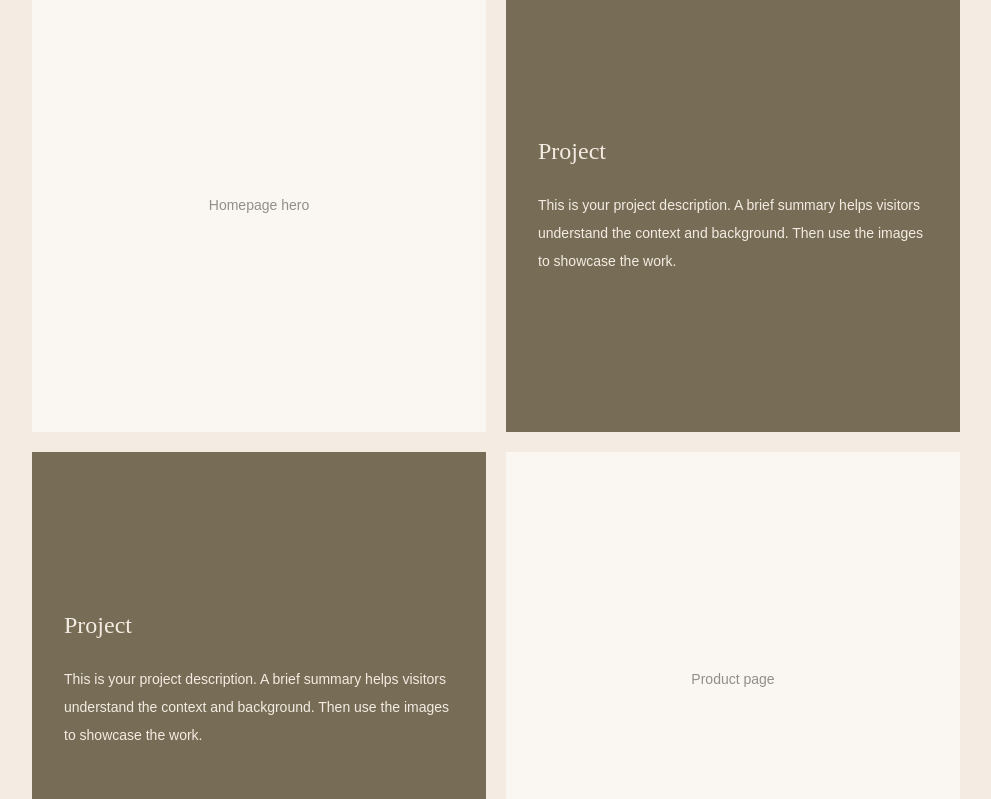
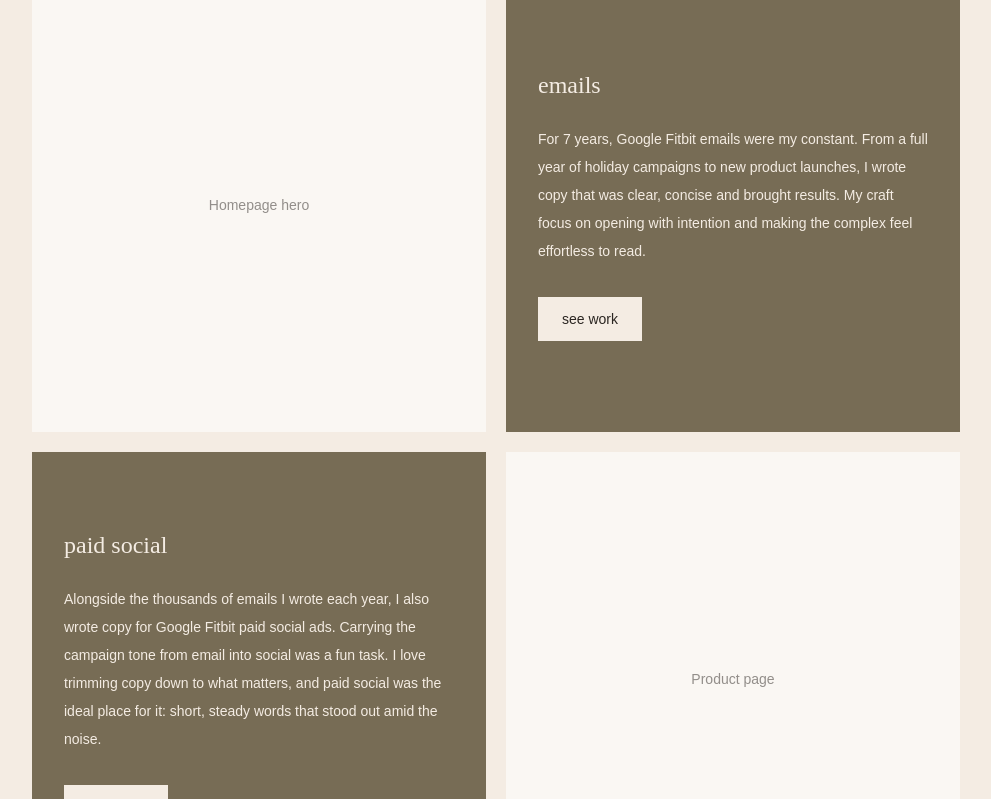
Before and after one commit to brigidcarney/brigid-portfolio, a React (Vite) app: page /work in a window 1280 px wide. Shown: the part 820-1619 px from the top of the page, without its empty margins (144-1135 px from the left). Built offline with nearby package versions, Linux system fonts and the light colour scheme.

Commit message:
update copy and add see work ctas across work modules, update pilates and photography copy

```diff
--- a/src/data/site.ts
+++ b/src/data/site.ts
@@ -8,6 +8,7 @@ export const site = {
   email: 'brigid@brigidcarney.com',
   linkedin: 'https://www.linkedin.com/in/brigidcarney/',
   instagram: '',
+  tiktok: 'https://www.tiktok.com/@brigidcarney',
   resume:
     'https://docs.google.com/document/d/1DnCPcjaCbbONx_9eplv7W4GREuVXw-cc3OATlKFTUtM/export?format=pdf',
 }
@@ -18,6 +19,7 @@ export type ExperienceSection = {
   tone: 'slate' | 'taupe' | 'moss'
   align: 'left' | 'right'
   cta?: { label: string; href: string }
+  ctas?: { label: string; href: string }[]
 }
 
 export const experience: ExperienceSection[] = [
@@ -35,24 +37,44 @@ export const experience: ExperienceSection[] = [
     cta: { label: 'my work', href: '/work' },
   },
   {
-    title: 'pilates',
+    title: 'pilates & yoga',
     tone: 'slate',
     align: 'right',
-    body: ['Paragraph about Pilates experience and teaching.'],
-    cta: { label: 'my instagram', href: site.instagram },
+    body: [
+      'I grew up knowing my athletic capabilities well. There were none. I loved running around and being a crazy kid, but my skillset wasn’t on the field, court or track.',
+      'In my first year of college, I found a home in the gym. I didn’t know what I was doing. I simply showed up, and slowly, my desire to feel good in my body and mind taught me how to move with care and build real strength. It took nearly a decade to get here, but I’m grateful for every step of this journey. This practice has shaped my life into something that nourishes my spirit.',
+      'Over the past year and a half, I completed my Pilates teacher training at The Lab, gave birth to my first child, and healed my body through postpartum. I have never felt stronger, in body or in mind. In early 2027, I begin my 200-hour yoga teacher training, a dream I’ve held for a long time.',
+      'It still feels surreal that this is my life, personally and professionally. I’m curious to see where this path leads as I guide others in caring for their body and mind.',
+      'Follow along on Instagram and TikTok (@brigidcarney) to see what I’m creating and where this path takes me.',
+    ],
+    ctas: [
+      { label: 'my instagram', href: site.instagram },
+      { label: 'my tik tok', href: site.tiktok },
+    ],
   },
   {
     title: 'photography',
     tone: 'moss',
     align: 'left',
-    body: ['Paragraph about photography.'],
+    body: [
+      'There’s an art to noticing the beauty in everyday life, especially when you’re nearly blind in one eye. From the moment I held my first real camera, I was completely enamored with capturing the life around me.',
+      'With my Nikon D5600 and a few simple starter lenses, I’ve gathered every bit of magic I’ve come across. Flowers are my usual muse, but sunlight moving through leaves, or a mountain landscape that takes my breath away, remind me to never stop seeing.',
+      'I call my camera my third eye. My photography is guided by intuition. I don’t know much about aperture or ISO, and I don’t mind. I follow my gut and photograph what makes my heart happy. Maybe one day I’ll collect more lenses and explore the technical side, but for now, this is a practice full of love.',
+    ],
   },
 ]
+
+export type ProjectBlock = {
+  title?: string
+  description: string
+  cta?: { label: string; href: string }
+}
 
 export type Project = {
   title: string
   subtitle: string
-  description: string
+  description?: string
+  blocks?: ProjectBlock[]
   images: { src: string; alt: string }[]
 }
 
@@ -60,8 +82,20 @@ export const projects: Project[] = [
   {
     title: 'Google Fitbit',
     subtitle: 'email campaigns & paid social | havas cx',
-    description:
-      'This is your project description. A brief summary helps visitors understand the context and background. Then use the images to showcase the work.',
+    blocks: [
+      {
+        title: 'emails',
+        description:
+          'For 7 years, Google Fitbit emails were my constant. From a full year of holiday campaigns to new product launches, I wrote copy that was clear, concise and brought results. My craft focus on opening with intention and making the complex feel effortless to read.',
+        cta: { label: 'see work', href: '' },
+      },
+      {
+        title: 'paid social',
+        description:
+          'Alongside the thousands of emails I wrote each year, I also wrote copy for Google Fitbit paid social ads. Carrying the campaign tone from email into social was a fun task. I love trimming copy down to what matters, and paid social was the ideal place for it: short, steady words that stood out amid the noise.',
+        cta: { label: 'see work', href: '' },
+      },
+    ],
     images: [
       { src: '', alt: 'Homepage hero' },
       { src: '', alt: 'Product page' },
@@ -70,8 +104,20 @@ export const projects: Project[] = [
   {
     title: 'GoodRx',
     subtitle: 'paid social & print | havas cx',
-    description:
-      'This is your project description. A brief summary helps visitors understand the context and background. Then use the images to showcase the work.',
+    blocks: [
+      {
+        title: 'print',
+        description:
+          'GoodRx was my first time writing for print. Adapting to a new craft was a rewarding lesson, one with tighter character counts and competing hierarchies to balance. From Medicare flyers to PCP drug list pamphlets with a touch of personality, I grew into myself through work that served a bigger purpose.',
+        cta: { label: 'see work', href: '' },
+      },
+      {
+        title: 'paid social',
+        description:
+          'Bringing my Google Fitbit paid social experience into the GoodRx brand tone was a rewarding experience. The ads were even shorter, and the required drug terminology took up nearly all the space. Every word had to earn its place. It was a great challenge, and it sharpened my concise writing style.',
+        cta: { label: 'see work', href: '' },
+      },
+    ],
     images: [
       { src: '', alt: 'Homepage hero' },
       { src: '', alt: 'Product page' },
@@ -80,8 +126,20 @@ export const projects: Project[] = [
   {
     title: 'JBL',
     subtitle: 'product landing pages | havas cx',
-    description:
-      'This is your project description. A brief summary helps visitors understand the context and background. Then use the images to showcase the work.',
+    blocks: [
+      {
+        title: 'JBL Portables & PartyBox landing pages',
+        description:
+          '3 product launches in 2 phases. All 3 with their own loud and proud personalities. It was such a fun challenge to write for multiple big new products, and to adjust the landing page from phase 1 with 2 devices to phase 2 with all 3.',
+        cta: { label: 'see work', href: '' },
+      },
+      {
+        title: 'JBL Tour Pro 3 & Tour One M3 landing page',
+        description:
+          'This was my 2nd project writing for JBL, with a little spice added. Because I joined early in product development, I had more freedom to write and to help shape the brand voice for these 2 products. Staying flexible and talking things through more deeply made the work even more meaningful.',
+        cta: { label: 'see work', href: '' },
+      },
+    ],
     images: [
       { src: '', alt: 'Homepage hero' },
       { src: '', alt: 'Product page' },
--- a/src/pages/Experience.tsx
+++ b/src/pages/Experience.tsx
@@ -6,7 +6,7 @@ const tones: Record<ExperienceSection['tone'], string> = {
   moss: 'bg-moss',
 }
 
-const ctaClass = 'mt-8 inline-block bg-cream px-6 py-3 text-sm text-ink'
+const ctaClass = 'inline-block bg-cream px-6 py-3 text-sm text-ink'
 
 export function Experience() {
   return (
@@ -30,18 +30,31 @@ export function Experience() {
             </div>
             {/* Shown even before its link exists so the layout is final;
                 it stays inert until the URL is filled in. */}
-            {s.cta && (s.cta.href ? (
+            {(() => {
+              const items = s.ctas ?? (s.cta ? [s.cta] : [])
+              if (items.length === 0) return null
+              return (
+                <div className={`mt-8 flex flex-wrap gap-4 ${s.align === 'right' ? 'sm:justify-end' : ''}`}>
+                  {items.map((cta) =>
+                    cta.href ? (
                       <a
-                href={s.cta.href}
+                        key={cta.label}
+                        href={cta.href}
                         target="_blank"
                         rel="noreferrer"
                         className={ctaClass}
                       >
-                {s.cta.label}
+                        {cta.label}
                       </a>
                     ) : (
-              <span className={ctaClass}>{s.cta.label}</span>
-            ))}
+                      <span key={cta.label} className={ctaClass}>
+                        {cta.label}
+                      </span>
+                    )
+                  )}
+                </div>
+              )
+            })()}
           </div>
         </section>
       ))}
--- a/src/pages/Work.tsx
+++ b/src/pages/Work.tsx
@@ -1,4 +1,4 @@
-import { projects, site, type Project } from '@/data/site'
+import { projects, site, type Project, type ProjectBlock as ProjectBlockData } from '@/data/site'
 
 const ctaClass = 'inline-block border border-ink/20 px-6 py-3 text-sm text-ink transition-colors hover:bg-ink hover:text-cream'
 
@@ -28,6 +28,12 @@ export function Work() {
 // Image and description tiles alternate like a checkerboard.
 function ProjectBlock({ project }: { project: Project }) {
   const [first, second] = project.images
+  const defaultDesc =
+    project.description ||
+    'This is your project description. A brief summary helps visitors understand the context and background. Then use the images to showcase the work.'
+  const block1 = project.blocks?.[0] ?? { title: 'project', description: defaultDesc }
+  const block2 = project.blocks?.[1] ?? { title: 'project', description: defaultDesc }
+
   return (
     <section className="mx-auto max-w-5xl px-6 pb-20 sm:px-12">
       <div className="py-16 text-center">
@@ -35,10 +41,18 @@ function ProjectBlock({ project }: { project: Project }) {
         <p className="mt-6 text-lg text-ink/90">{project.subtitle}</p>
       </div>
       <div className="grid gap-5 sm:grid-cols-2">
-        <Tile image={first} />
-        <Description project={project} />
-        <Description project={project} className="hidden sm:flex" />
-        <Tile image={second} />
+        <div className="order-1">
+          <Tile image={first} />
+        </div>
+        <div className="order-2">
+          <Description block={block1} />
+        </div>
+        <div className="order-4 sm:order-3">
+          <Description block={block2} />
+        </div>
+        <div className="order-3 sm:order-4">
+          <Tile image={second} />
+        </div>
       </div>
     </section>
   )
@@ -58,16 +72,35 @@ function Tile({ image }: { image?: Project['images'][number] }) {
   )
 }
 
-function Description({ project, className = '' }: {
-  project: Project
+function Description({ block, className = '' }: {
+  block: ProjectBlockData
   className?: string
 }) {
+  const cta = block.cta
   return (
     <div
       className={`flex aspect-square flex-col justify-center bg-olive p-8 text-cream ${className}`}
     >
-      <h2 className="text-2xl">Project</h2>
-      <p className="mt-6 text-sm leading-7">{project.description}</p>
+      {block.title && <h2 className="text-2xl">{block.title}</h2>}
+      <p className="mt-6 text-sm leading-7">{block.description}</p>
+      {cta && (
+        <div className="mt-8">
+          {cta.href ? (
+            <a
+              href={cta.href}
+              target="_blank"
+              rel="noreferrer"
+              className="inline-block bg-cream px-6 py-3 text-sm text-ink transition-opacity hover:opacity-90"
+            >
+              {cta.label}
+            </a>
+          ) : (
+            <span className="inline-block bg-cream px-6 py-3 text-sm text-ink">
+              {cta.label}
+            </span>
+          )}
+        </div>
+      )}
     </div>
   )
 }
```
Lines whose indentation alone changed are shown as unchanged.
